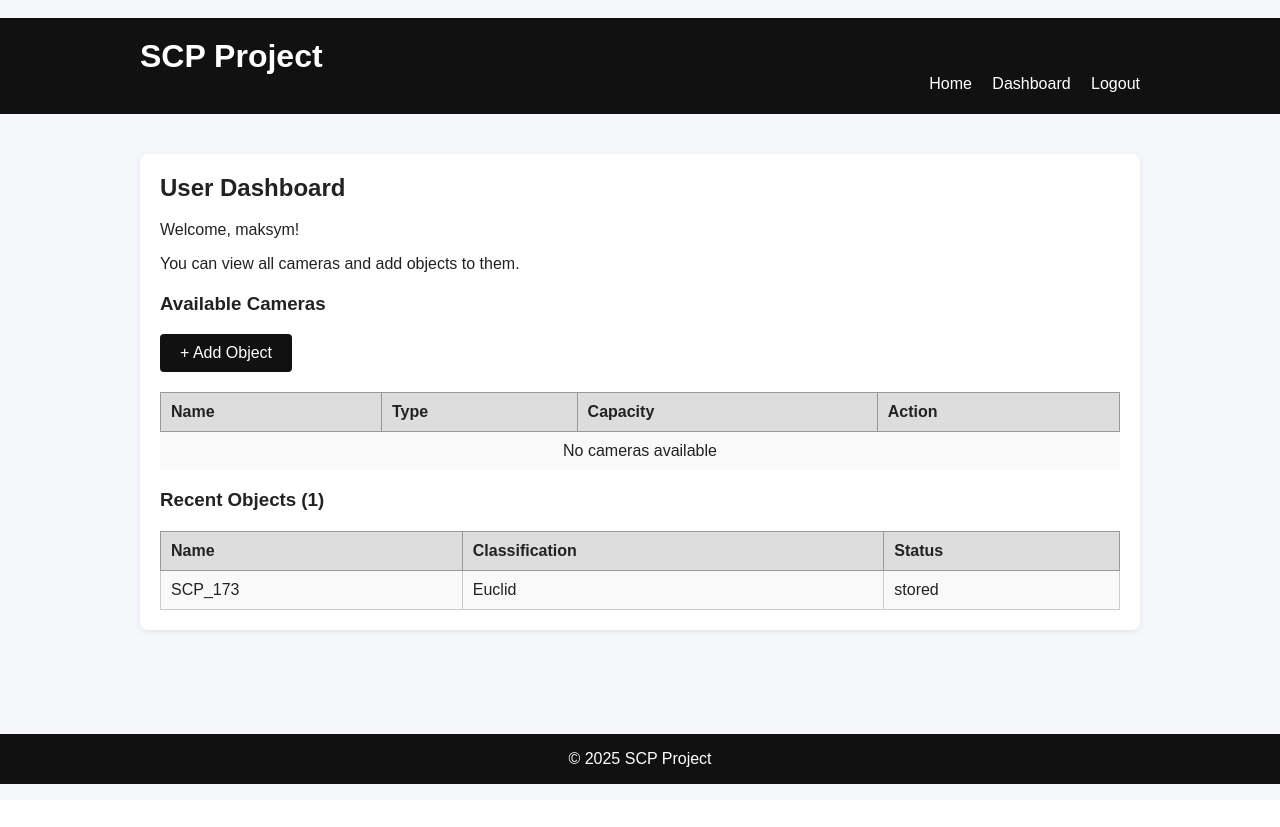
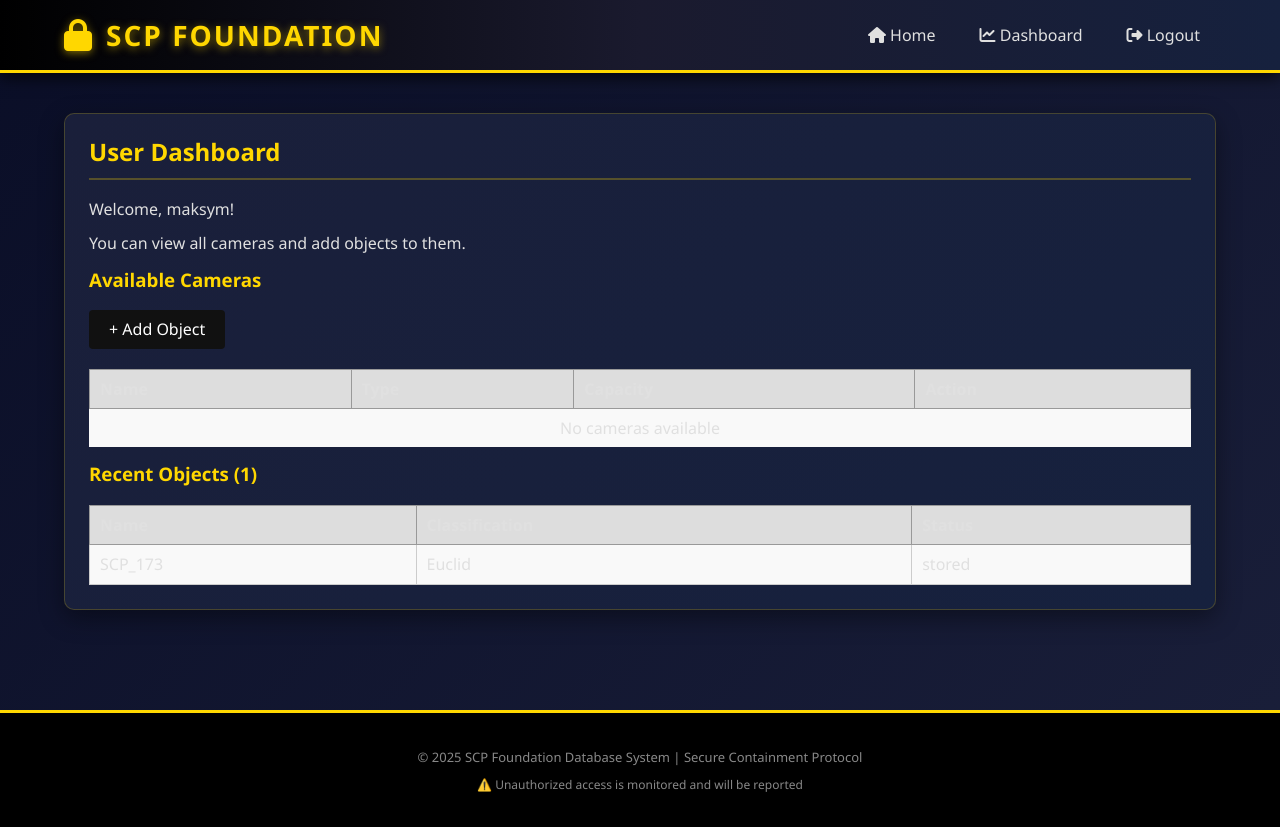
Before and after one commit to ArchoMontell/SCP_Project, a Flask app: page /user/dashboard in a window 1280 px wide. Before the commit the page ends 784 px from the top, so only its background shows below. Run offline with Flask 3, Linux system fonts and the light colour scheme; a user stored in the database is signed in.

Commit message:
fix: Clean up base.html with proper CSS styling

```diff
--- a/scp-backend/templates/base.html
+++ b/scp-backend/templates/base.html
@@ -3,44 +3,175 @@
 <head>
   <meta charset="utf-8">
   <meta name="viewport" content="width=device-width,initial-scale=1">
-  <title>{{ title or "SCP Project" }}</title>
+  <title>{{ title or "SCP Foundation Database" }}</title>
   <link rel="stylesheet" href="https://cdnjs.cloudflare.com/ajax/libs/normalize/8.0.1/normalize.min.css">
+  <link rel="stylesheet" href="https://cdnjs.cloudflare.com/ajax/libs/font-awesome/6.4.0/css/all.min.css">
   <style>
-    body { font-family: Arial, sans-serif; margin:0; padding:0; background:#f5f7fa; color:#222; }
-    header { background:#111; color:#fff; padding:20px 0; }
-    .container { width:90%; max-width:1000px; margin:0 auto; }
-    nav ul { list-style:none; float:right; margin:0; padding:0; }
-    nav ul li { display:inline-block; margin-left:16px; }
-    nav a { color:#fff; text-decoration:none; }
-    main { padding:40px 0; min-height:500px; }
-    footer { background:#111; color:#fff; text-align:center; padding:16px 0; margin-top:40px; }
-    .card { background:#fff; padding:20px; border-radius:8px; box-shadow:0 2px 6px rgba(0,0,0,0.08); margin-bottom:20px; }
-    .form { max-width:420px; margin:0 auto; }
-    input, button, select { width:100%; padding:10px; margin:8px 0; box-sizing:border-box; font-size:14px; }
-    label { display:block; margin-top:10px; font-weight:bold; }
-    button { background:#111; color:#fff; cursor:pointer; border:none; border-radius:4px; }
-    button:hover { background:#333; }
-    h2 { margin-top:0; }
-    .error { color:#d32f2f; }
+    * { box-sizing: border-box; }
+    body {
+      font-family: 'Segoe UI', Tahoma, Geneva, Verdana, sans-serif;
+      margin: 0; padding: 0;
+      background: linear-gradient(135deg, #0a0e27 0%, #1a1f3a 100%);
+      color: #e0e0e0; min-height: 100vh;
+    }
+    header {
+      background: linear-gradient(90deg, #000000 0%, #1a1a2e 50%, #16213e 100%);
+      border-bottom: 3px solid #ffd700;
+      padding: 0;
+      box-shadow: 0 4px 15px rgba(0, 0, 0, 0.8);
+      position: sticky; top: 0; z-index: 1000;
+    }
+    header .container {
+      display: flex; justify-content: space-between; align-items: center;
+      padding: 16px 0; width: 90%; max-width: 1200px; margin: 0 auto;
+    }
+    header h1 {
+      margin: 0; font-size: 28px; color: #ffd700;
+      text-shadow: 0 2px 8px rgba(255, 215, 0, 0.5);
+      letter-spacing: 2px; display: flex; align-items: center; gap: 12px;
+    }
+    header h1 i { font-size: 32px; }
+    nav ul {
+      list-style: none; display: flex; gap: 12px;
+      margin: 0; padding: 0; flex-wrap: wrap;
+    }
+    nav ul li { margin: 0; }
+    nav a {
+      color: #e0e0e0; text-decoration: none;
+      padding: 10px 16px; border-radius: 6px;
+      transition: all 0.3s ease; display: inline-block; font-weight: 500;
+    }
+    nav a:hover {
+      background: #ffd700; color: #000;
+      transform: translateY(-2px);
+      box-shadow: 0 4px 12px rgba(255, 215, 0, 0.4);
+    }
+    .container { width: 90%; max-width: 1200px; margin: 0 auto; }
+    main { padding: 40px 0; }
+    .card {
+      background: linear-gradient(135deg, #1a1f3a 0%, #16213e 100%);
+      padding: 24px; border-radius: 10px;
+      border: 1px solid #ffd70033;
+      box-shadow: 0 8px 24px rgba(0, 0, 0, 0.4);
+      transition: all 0.3s ease;
+    }
+    .card:hover {
+      border-color: #ffd70066;
+      box-shadow: 0 12px 32px rgba(255, 215, 0, 0.2);
+    }
+    .card h2 {
+      margin-top: 0; color: #ffd700;
+      border-bottom: 2px solid #ffd70044;
+      padding-bottom: 12px; margin-bottom: 20px; font-size: 24px;
+    }
+    .card h3 { color: #ffd700; margin-top: 16px; margin-bottom: 8px; }
+    .form { max-width: 500px; margin: 0 auto; }
+    input, textarea, select {
+      width: 100%; padding: 12px 14px; margin: 10px 0;
+      border: 2px solid #333; border-radius: 6px;
+      background: #0a0e27; color: #e0e0e0;
+      font-family: inherit; font-size: 14px; transition: all 0.3s ease;
+    }
+    input:focus, textarea:focus, select:focus {
+      outline: none; border-color: #ffd700;
+      box-shadow: 0 0 12px rgba(255, 215, 0, 0.3);
+      background: #141829;
+    }
+    label {
+      display: block; margin-top: 12px; margin-bottom: 6px;
+      color: #ffd700; font-weight: 500; font-size: 14px;
+    }
+    input[type="checkbox"], input[type="radio"] {
+      width: auto; margin-right: 8px;
+    }
+    button, input[type="submit"] {
+      background: linear-gradient(90deg, #ffd700 0%, #ffed4e 100%);
+      color: #000; font-weight: 600; cursor: pointer; border: none;
+      transition: all 0.3s ease; text-transform: uppercase;
+      letter-spacing: 1px; font-size: 14px;
+    }
+    button:hover, input[type="submit"]:hover {
+      transform: translateY(-2px);
+      box-shadow: 0 6px 20px rgba(255, 215, 0, 0.4);
+      background: linear-gradient(90deg, #ffed4e 0%, #ffd700 100%);
+    }
+    .alert {
+      padding: 14px 16px; border-radius: 8px;
+      margin-bottom: 16px; border-left: 5px solid;
+      animation: slideIn 0.3s ease;
+    }
+    @keyframes slideIn {
+      from { opacity: 0; transform: translateX(-20px); }
+      to { opacity: 1; transform: translateX(0); }
+    }
+    .alert-success {
+      background: rgba(76, 175, 80, 0.1);
+      border-color: #4caf50; color: #81c784;
+    }
+    .alert-error, .alert-danger {
+      background: rgba(244, 67, 54, 0.1);
+      border-color: #f44336; color: #ef5350;
+    }
+    .dashboard-grid {
+      display: grid;
+      grid-template-columns: repeat(auto-fit, minmax(280px, 1fr));
+      gap: 20px; margin-top: 30px;
+    }
+    .dashboard-card {
+      background: linear-gradient(135deg, #1a1f3a 0%, #16213e 100%);
+      padding: 20px; border-radius: 10px;
+      border: 2px solid #ffd70033; cursor: pointer;
+      transition: all 0.3s ease; text-decoration: none;
+      color: #e0e0e0; display: block;
+    }
+    .dashboard-card:hover {
+      transform: translateY(-8px); border-color: #ffd700;
+      box-shadow: 0 12px 32px rgba(255, 215, 0, 0.3);
+    }
+    .dashboard-card i {
+      font-size: 36px; color: #ffd700; margin-bottom: 12px;
+    }
+    .dashboard-card h3 {
+      margin: 8px 0; color: #ffd700; font-size: 18px;
+    }
+    .dashboard-card p {
+      margin: 0; font-size: 13px; color: #b0b0b0;
+    }
+    footer {
+      background: #000; border-top: 3px solid #ffd700;
+      color: #888; text-align: center;
+      padding: 24px 0; margin-top: 60px; font-size: 13px;
+    }
+    .text-center { text-align: center; }
+    .mt-20 { margin-top: 20px; }
+    .mt-30 { margin-top: 30px; }
+    .mb-20 { margin-bottom: 20px; }
+    @media (max-width: 768px) {
+      header .container { flex-direction: column; gap: 12px; }
+      nav ul { justify-content: center; gap: 8px; }
+      nav a { padding: 8px 12px; font-size: 13px; }
+      header h1 { font-size: 22px; }
+      .dashboard-grid { grid-template-columns: 1fr; }
+      .card, .form { margin: 0 10px; }
+    }
   </style>
 </head>
 <body>
   <header>
     <div class="container">
-      <h1 style="display:inline-block; margin:0;">SCP Project</h1>
+      <h1><i class="fas fa-lock"></i> SCP FOUNDATION</h1>
       <nav>
         <ul>
-          <li><a href="{{ url_for('index') }}">Home</a></li>
+          <li><a href="{{ url_for('index') }}"><i class="fas fa-home"></i> Home</a></li>
           {% if current_user.is_authenticated %}
-            <li><a href="{{ url_for('dashboard') }}">Dashboard</a></li>
-            <li><a href="{{ url_for('logout') }}">Logout</a></li>
+            <li><a href="{{ url_for('dashboard') }}"><i class="fas fa-chart-line"></i> Dashboard</a></li>
+            <li><a href="{{ url_for('logout') }}"><i class="fas fa-sign-out-alt"></i> Logout</a></li>
           {% else %}
-            <li><a href="{{ url_for('login') }}">Login</a></li>
-            <li><a href="{{ url_for('register') }}">Register</a></li>
+            <li><a href="{{ url_for('login') }}"><i class="fas fa-sign-in-alt"></i> Login</a></li>
+            <li><a href="{{ url_for('register') }}"><i class="fas fa-user-plus"></i> Register</a></li>
           {% endif %}
         </ul>
       </nav>
-      <div style="clear:both;"></div>
     </div>
   </header>
 
@@ -49,8 +180,8 @@
       {% if messages %}
         <div>
           {% for category, message in messages %}
-            <div class="card" style="margin-bottom:10px; background:#fffacd;">
-              <strong>{{ category.title() }}:</strong> {{ message }}
+            <div class="alert alert-{{ category }}">
+              <strong>{{ category.upper() }}:</strong> {{ message }}
             </div>
           {% endfor %}
         </div>
@@ -62,7 +193,8 @@
 
   <footer>
     <div class="container">
-      &copy; 2025 SCP Project
+      <p>&copy; 2025 SCP Foundation Database System | Secure Containment Protocol</p>
+      <p style="font-size: 12px; margin-top: 8px;">⚠️ Unauthorized access is monitored and will be reported</p>
     </div>
   </footer>
 </body>
```
